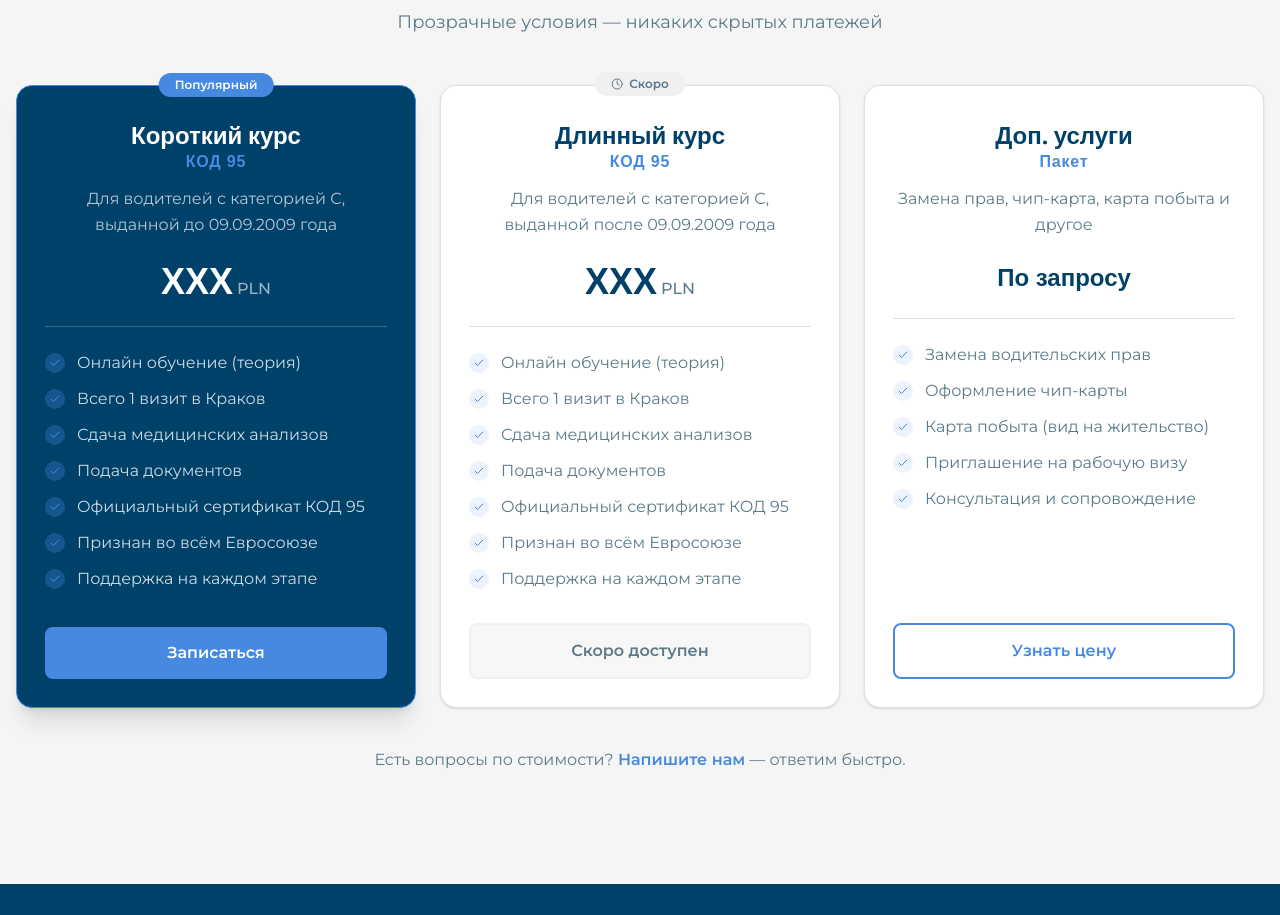
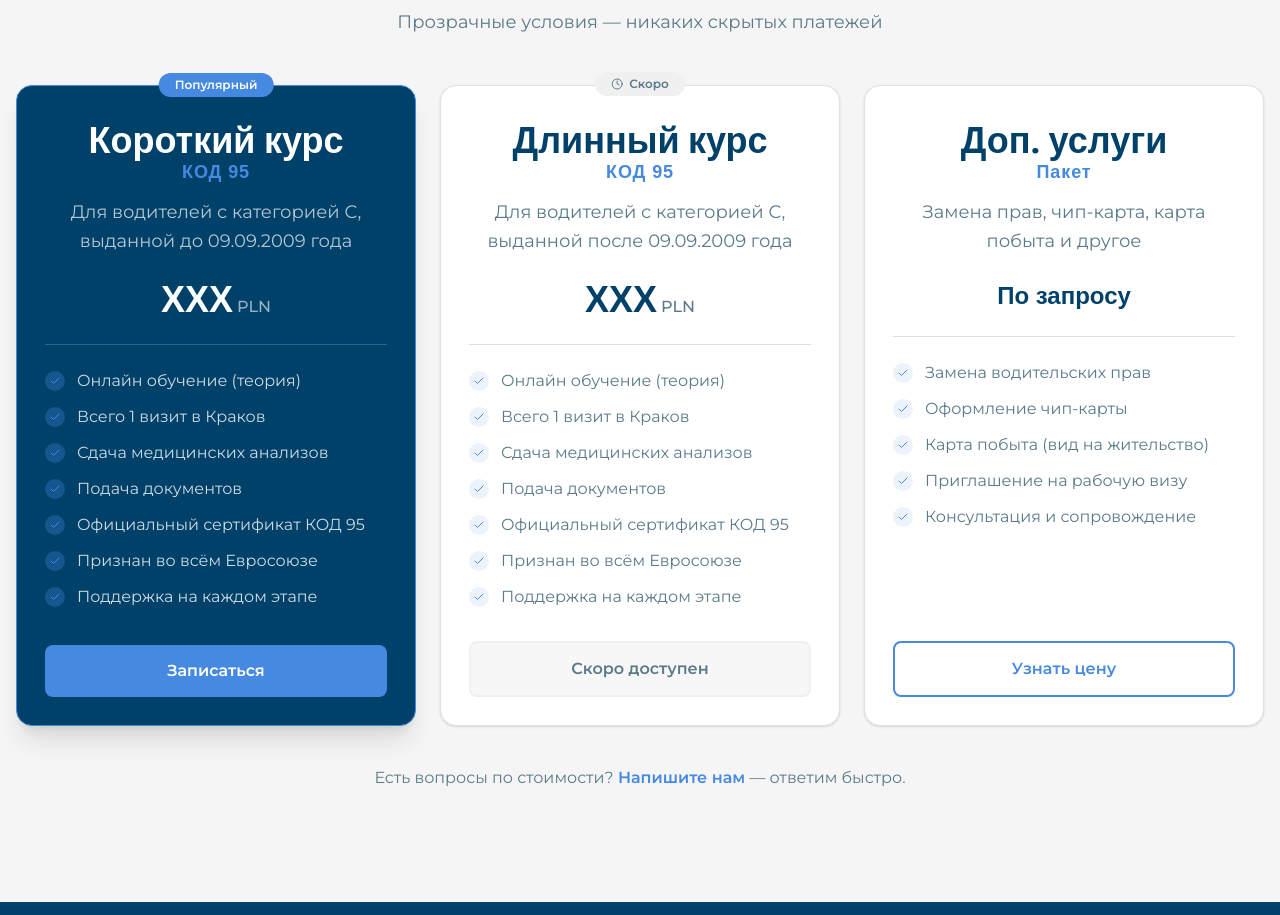
Before and after one commit to lolo60-lgtm/Yukon-vertical, a Next.js app: page / in a window 1280 px wide. Shown: the part 4125-5040 px from the top of the page. Built offline with nearby package versions, Linux system fonts and the light colour scheme; a web font is replaced by a local one.

Commit message:
Update pricing.tsx

```diff
--- a/components/pricing.tsx
+++ b/components/pricing.tsx
@@ -143,21 +143,21 @@ export function Pricing() {
                   {/* Title */}
                   <div className="text-center">
                     <h3
-                      className={`font-serif text-2xl font-bold ${
+                      className={`font-serif text-4xl font-bold ${
                         plan.featured ? "text-primary-foreground" : "text-foreground"
                       }`}
                     >
                       {plan.title}
                     </h3>
                     <span
-                      className={`font-mono text-base font-bold tracking-wider ${
+                      className={`font-mono text-lg font-bold tracking-wider ${
                         plan.featured ? "text-accent" : "text-accent"
                       }`}
                     >
                       {plan.subtitle}
                     </span>
                     <p
-                      className={`mt-3 text-base leading-relaxed ${
+                      className={`mt-3 text-lg leading-relaxed ${
                         plan.featured ? "text-primary-foreground/70" : "text-muted-foreground"
                       }`}
                     >
```
